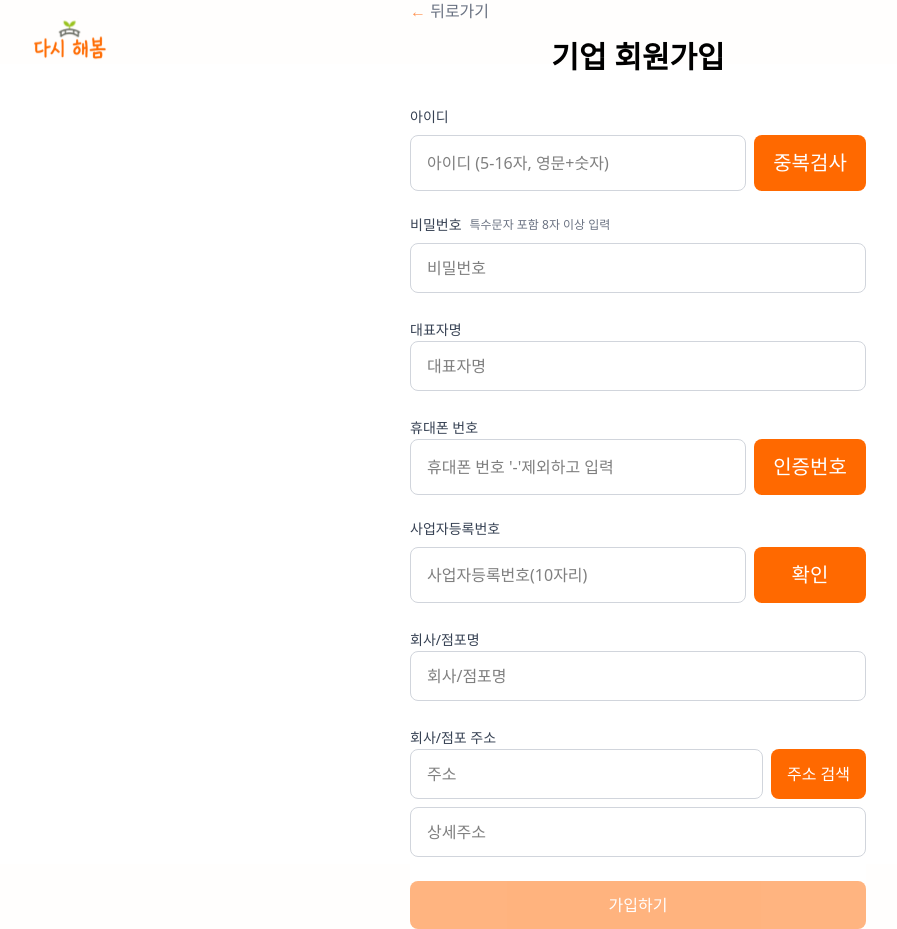
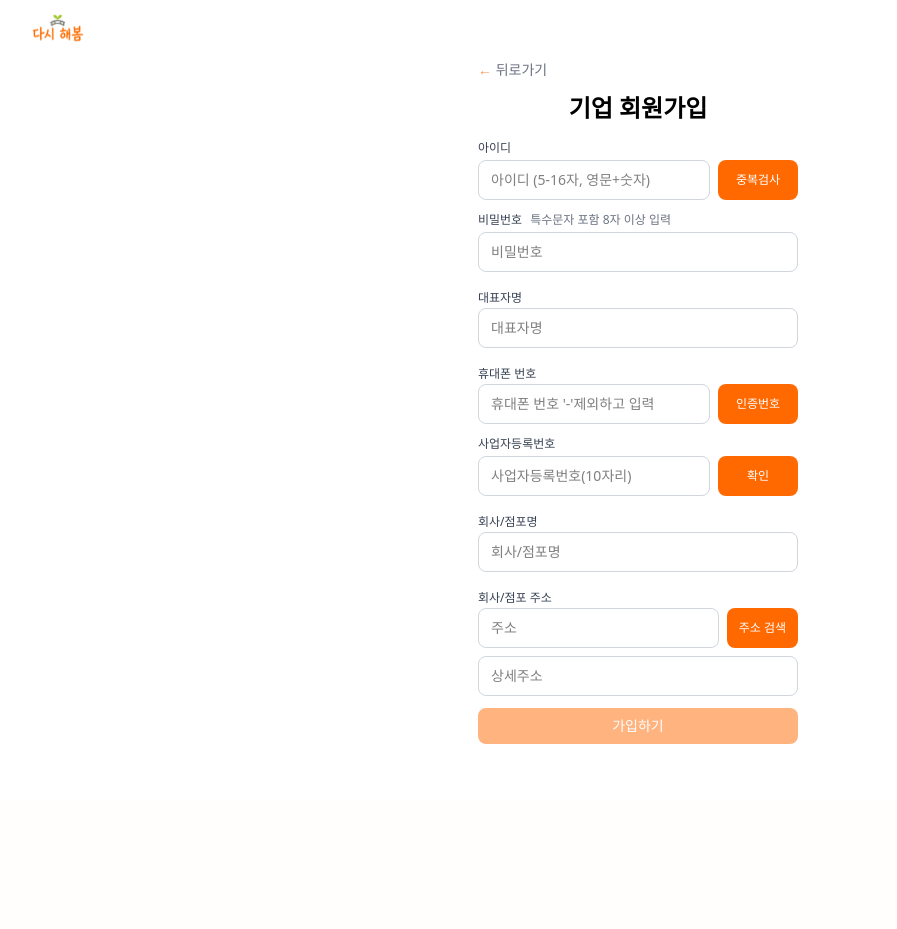
Before and after one commit to DaSiHaeBom/DaSiHaeBom-FE, a React (Vite) app: page /signup/business in a window 1280 px wide. Shown: the whole page, without its empty margins (2-899 px from the left). After the commit the page ends 800 px from the top, so only its background shows below. Built offline with nearby package versions, Linux system fonts and the light colour scheme.

Commit message:
feat: 기업 및 개인 회원가입 페이지의 스타일 수정 및 폰트 크기 조정

```diff
--- a/src/pages/BusinessSignup.tsx
+++ b/src/pages/BusinessSignup.tsx
@@ -284,26 +284,26 @@ export default function BusinessSignup() {
   };
 
   return (
-    <div className="flex justify-center items-center h-screen bg-white mt-16">
+    <div className="flex justify-center items-center min-h-screen bg-white py-4">
       <div className="fixed top-0 left-8 z-10">
-        <img src="/src/assets/logo.svg" alt="로고" className="w-20 h-20" />
+        <img src="/src/assets/logo.svg" alt="로고" className="w-14 h-14" />
       </div>
       <div className="flex items-center justify-center">
-        <div className="w-114">
+        <div className="w-80 max-w-sm">
           <button
             onClick={handleBack}
-            className="text-gray-500 hover:text-gray-700 mb-4"
+            className="text-gray-500 text-sm hover:text-gray-700 mb-3"
           >
             <span className="text-[#FF9555]">←</span> 뒤로가기
           </button>
-          <div className="text-center mb-8">
-            <p className="text-3xl font-bold text-black mb-8">기업 회원가입</p>
+          <div className="text-center mb-4">
+            <p className="text-2xl font-bold text-black mb-4">기업 회원가입</p>
           </div>
 
           <div className="bg-white">
-            <form onSubmit={handleSubmit(onSubmit)} className="space-y-6">
+            <form onSubmit={handleSubmit(onSubmit)} className="space-y-3">
               <div>
-                <label className="flex gap-2 items-center text-sm font-medium text-gray-700 mb-2">
+                <label className="flex gap-2 items-center text-xs font-medium text-gray-700 mb-1">
                   아이디
                 </label>
                 <div className="flex gap-2">
@@ -340,7 +340,7 @@ export default function BusinessSignup() {
                       },
                     })}
                     disabled={isIdVerified}
-                    className={`flex-1 px-4 py-3 border rounded-lg focus:ring-2 focus:ring-[#FF9555] focus:border-transparent ${
+                    className={`flex-1 h-10 px-3 py-2 border rounded-lg focus:ring-2 focus:ring-[#FF9555] focus:border-transparent text-sm ${
                       errors.loginId ? 'border-red-500' : 'border-gray-300'
                     } ${isIdVerified ? 'bg-gray-100 cursor-not-allowed' : ''}`}
                     placeholder="아이디 (5-16자, 영문+숫자)"
@@ -349,7 +349,7 @@ export default function BusinessSignup() {
                     type="button"
                     onClick={handleIdDuplicateCheck}
                     disabled={isCheckingId || isIdVerified}
-                    className={`w-28 h-14 px-4 py-3 text-xl bg-orange-500 text-white rounded-lg transition-colors font-medium whitespace-nowrap disabled:opacity-50 disabled:cursor-not-allowed ${
+                    className={`w-20 h-10 px-2 py-2 text-xs bg-orange-500 text-white rounded-lg transition-colors font-medium whitespace-nowrap disabled:opacity-50 disabled:cursor-not-allowed ${
                       isIdVerified ? '' : 'hover:bg-[#E67E22]'
                     }`}
                   >
@@ -361,14 +361,14 @@ export default function BusinessSignup() {
                   </button>
                 </div>
                 {errors.loginId && (
-                  <p className="mt-1 text-sm text-red-500">
+                  <p className="mt-1 text-xs text-red-500">
                     {errors.loginId.message}
                   </p>
                 )}
               </div>
 
               <div>
-                <label className="flex gap-2 items-center text-sm font-medium text-gray-700 mb-2">
+                <label className="flex gap-2 items-center text-xs font-medium text-gray-700 mb-1">
                   비밀번호
                   <span className="text-xs text-gray-500">
                     특수문자 포함 8자 이상 입력
@@ -385,20 +385,20 @@ export default function BusinessSignup() {
                         '특수문자, 영문, 숫자를 포함하여 8자 이상 입력해주세요',
                     },
                   })}
-                  className={`w-full px-4 py-3 border rounded-lg focus:ring-2 focus:ring-[#FF9555] focus:border-transparent ${
+                  className={`w-full h-10 px-3 py-2 border rounded-lg focus:ring-2 focus:ring-[#FF9555] focus:border-transparent text-sm ${
                     errors.password ? 'border-red-500' : 'border-gray-300'
                   }`}
                   placeholder="비밀번호"
                 />
                 {errors.password && (
-                  <p className="mt-1 text-sm text-red-500">
+                  <p className="mt-1 text-xs text-red-500">
                     {errors.password.message}
                   </p>
                 )}
               </div>
 
               <div>
-                <label className="text-sm font-medium text-gray-700 mb-2">
+                <label className="text-xs font-medium text-gray-700 mb-1">
                   대표자명
                 </label>
                 <input
@@ -410,7 +410,7 @@ export default function BusinessSignup() {
                       message: '대표자명은 2자 이상 입력해주세요',
                     },
                   })}
-                  className={`w-full px-4 py-3 border rounded-lg focus:ring-2 focus:ring-[#FF9555] focus:border-transparent ${
+                  className={`w-full h-10 px-3 py-2 border rounded-lg focus:ring-2 focus:ring-[#FF9555] focus:border-transparent text-sm ${
                     errors.representativeName
                       ? 'border-red-500'
                       : 'border-gray-300'
@@ -418,14 +418,14 @@ export default function BusinessSignup() {
                   placeholder="대표자명"
                 />
                 {errors.representativeName && (
-                  <p className="mt-1 text-sm text-red-500">
+                  <p className="mt-1 text-xs text-red-500">
                     {errors.representativeName.message}
                   </p>
                 )}
               </div>
 
               <div>
-                <label className="text-sm font-medium text-gray-700 mb-2">
+                <label className="text-xs font-medium text-gray-700 mb-1">
                   휴대폰 번호
                 </label>
                 <div className="flex gap-2 mb-2">
@@ -439,7 +439,7 @@ export default function BusinessSignup() {
                       },
                     })}
                     disabled={isPhoneVerified}
-                    className={`flex-1 px-4 py-3 border rounded-lg focus:ring-2 focus:ring-[#FF9555] focus:border-transparent ${
+                    className={`flex-1 h-10 px-3 py-2 border rounded-lg focus:ring-2 focus:ring-[#FF9555] focus:border-transparent text-sm ${
                       errors.phoneNumber ? 'border-red-500' : 'border-gray-300'
                     } ${isPhoneVerified ? 'bg-gray-100 cursor-not-allowed' : ''}`}
                     placeholder="휴대폰 번호 '-'제외하고 입력"
@@ -448,7 +448,7 @@ export default function BusinessSignup() {
                     type="button"
                     onClick={handleSendVerificationCode}
                     disabled={isSendingCode || isPhoneVerified}
-                    className={`w-28 h-14 px-4 py-3 text-xl bg-orange-500 text-white rounded-lg transition-colors font-medium whitespace-nowrap disabled:opacity-50 disabled:cursor-not-allowed ${
+                    className={`w-20 h-10 px-2 py-2 text-xs bg-orange-500 text-white rounded-lg transition-colors font-medium whitespace-nowrap disabled:opacity-50 disabled:cursor-not-allowed ${
                       isPhoneVerified ? '' : 'hover:bg-[#E67E22]'
                     }`}
                   >
@@ -471,7 +471,7 @@ export default function BusinessSignup() {
                         },
                       })}
                       disabled={isVerificationCompleted}
-                      className={`flex-1 px-4 py-3 border rounded-lg focus:ring-2 focus:ring-[#FF9555] focus:border-transparent ${
+                      className={`flex-1 h-10 px-3 py-2 border rounded-lg focus:ring-2 focus:ring-[#FF9555] focus:border-transparent text-sm ${
                         errors.verificationCode
                           ? 'border-red-500'
                           : 'border-gray-300'
@@ -482,7 +482,7 @@ export default function BusinessSignup() {
                       type="button"
                       onClick={handleVerifyCode}
                       disabled={isVerificationCompleted || isVerifyingCode}
-                      className={`w-28 h-14 px-4 py-3 text-xl text-[#FF9555] bg-white border border-[#FF9555] rounded-lg transition-colors font-medium whitespace-nowrap disabled:opacity-50 disabled:cursor-not-allowed ${
+                      className={`w-20 h-10 px-2 py-2 text-xs text-[#FF9555] bg-white border border-[#FF9555] rounded-lg transition-colors font-medium whitespace-nowrap disabled:opacity-50 disabled:cursor-not-allowed ${
                         isVerificationCompleted ? '' : 'hover:bg-orange-50'
                       }`}
                     >
@@ -495,19 +495,19 @@ export default function BusinessSignup() {
                   </div>
                 )}
                 {errors.phoneNumber && (
-                  <p className="mt-1 text-sm text-red-500">
+                  <p className="mt-1 text-xs text-red-500">
                     {errors.phoneNumber.message}
                   </p>
                 )}
                 {errors.verificationCode && (
-                  <p className="mt-1 text-sm text-red-500">
+                  <p className="mt-1 text-xs text-red-500">
                     {errors.verificationCode.message}
                   </p>
                 )}
               </div>
 
               <div>
-                <label className="flex gap-2 items-center text-sm font-medium text-gray-700 mb-2">
+                <label className="flex gap-2 items-center text-xs font-medium text-gray-700 mb-1">
                   사업자등록번호
                   {businessNumberError && (
                     <span className="text-xs text-red-500">
@@ -527,7 +527,7 @@ export default function BusinessSignup() {
                     })}
                     disabled={isBusinessNumberValid}
                     maxLength={10}
-                    className={`flex-1 px-4 py-3 border rounded-lg focus:ring-2 focus:ring-[#FF9555] focus:border-transparent ${
+                    className={`flex-1 h-10 px-3 py-2 border rounded-lg focus:ring-2 focus:ring-[#FF9555] focus:border-transparent text-sm ${
                       errors.businessNumber
                         ? 'border-red-500'
                         : 'border-gray-300'
@@ -538,7 +538,7 @@ export default function BusinessSignup() {
                     type="button"
                     onClick={handleBusinessNumberCheck}
                     disabled={isCheckingBusinessNumber || isBusinessNumberValid}
-                    className={`w-28 h-14 px-4 py-3 text-xl bg-orange-500 text-white rounded-lg transition-colors font-medium whitespace-nowrap disabled:opacity-50 disabled:cursor-not-allowed ${
+                    className={`w-20 h-10 px-2 py-2 text-xs bg-orange-500 text-white rounded-lg transition-colors font-medium whitespace-nowrap disabled:opacity-50 disabled:cursor-not-allowed ${
                       isBusinessNumberValid ? '' : 'hover:bg-[#E67E22]'
                     }`}
                   >
@@ -550,14 +550,14 @@ export default function BusinessSignup() {
                   </button>
                 </div>
                 {errors.businessNumber && (
-                  <p className="mt-1 text-sm text-red-500">
+                  <p className="mt-1 text-xs text-red-500">
                     {errors.businessNumber.message}
                   </p>
                 )}
               </div>
 
               <div>
-                <label className="text-sm font-medium text-gray-700 mb-2">
+                <label className="text-xs font-medium text-gray-700 mb-1">
                   회사/점포명
                 </label>
                 <input
@@ -569,20 +569,20 @@ export default function BusinessSignup() {
                       message: '회사/점포명은 2자 이상 입력해주세요',
                     },
                   })}
-                  className={`w-full px-4 py-3 border rounded-lg focus:ring-2 focus:ring-[#FF9555] focus:border-transparent ${
+                  className={`w-full h-10 px-3 py-2 border rounded-lg focus:ring-2 focus:ring-[#FF9555] focus:border-transparent text-sm ${
                     errors.companyName ? 'border-red-500' : 'border-gray-300'
                   }`}
                   placeholder="회사/점포명"
                 />
                 {errors.companyName && (
-                  <p className="mt-1 text-sm text-red-500">
+                  <p className="mt-1 text-xs text-red-500">
                     {errors.companyName.message}
                   </p>
                 )}
               </div>
 
               <div>
-                <label className="text-sm font-medium text-gray-700 mb-2">
+                <label className="text-xs font-medium text-gray-700 mb-1">
                   회사/점포 주소
                 </label>
                 <div className="flex gap-2 mb-2">
@@ -591,14 +591,14 @@ export default function BusinessSignup() {
                     {...register('baseAddress', {
                       required: '주소를 입력해주세요',
                     })}
-                    className="flex-1 px-4 py-3 border border-gray-300 rounded-lg focus:ring-2 focus:ring-[#FF9555] focus:border-transparent"
+                    className="flex-1 h-10 px-3 py-2 border border-gray-300 rounded-lg focus:ring-2 focus:ring-[#FF9555] focus:border-transparent text-sm"
                     placeholder="주소"
                     readOnly
                   />
                   <button
                     type="button"
                     onClick={handleAddressSearch}
-                    className="px-4 py-3 bg-orange-500 text-white rounded-lg hover:bg-[#E67E22] transition-colors font-medium whitespace-nowrap"
+                    className="px-3 py-2 bg-orange-500 text-white rounded-lg hover:bg-[#E67E22] transition-colors font-medium whitespace-nowrap h-10 text-xs"
                   >
                     주소 검색
                   </button>
@@ -608,16 +608,16 @@ export default function BusinessSignup() {
                   {...register('detailAddress', {
                     required: '상세주소를 입력해주세요',
                   })}
-                  className="w-full px-4 py-3 border border-gray-300 rounded-lg focus:ring-2 focus:ring-[#FF9555] focus:border-transparent"
+                  className="w-full h-10 px-3 py-2 border border-gray-300 rounded-lg focus:ring-2 focus:ring-[#FF9555] focus:border-transparent text-sm"
                   placeholder="상세주소"
                 />
                 {errors.baseAddress && (
-                  <p className="mt-1 text-sm text-red-500">
+                  <p className="mt-1 text-xs text-red-500">
                     {errors.baseAddress.message}
                   </p>
                 )}
                 {errors.detailAddress && (
-                  <p className="mt-1 text-sm text-red-500">
+                  <p className="mt-1 text-xs text-red-500">
                     {errors.detailAddress.message}
                   </p>
                 )}
@@ -631,7 +631,7 @@ export default function BusinessSignup() {
                   !isPhoneVerified ||
                   !isBusinessNumberValid
                 }
-                className="w-full bg-orange-500 text-white py-3 px-4 rounded-lg hover:bg-orange-600 transition-colors font-medium disabled:opacity-50 disabled:cursor-not-allowed"
+                className="w-full bg-orange-500 text-white py-2 px-4 rounded-lg hover:bg-orange-600 transition-colors font-medium disabled:opacity-50 disabled:cursor-not-allowed text-sm"
               >
                 {isSubmitting ? '가입 중...' : '가입하기'}
               </button>
```
Also changed, not shown: src/pages/PersonalSignup.tsx (+37 -37 lines).
